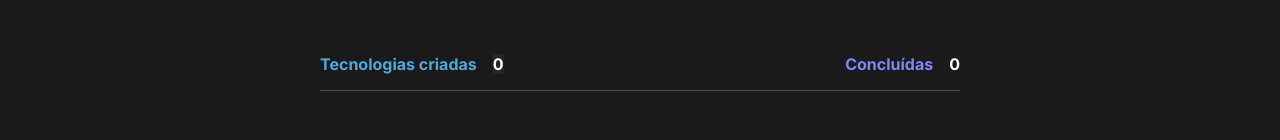
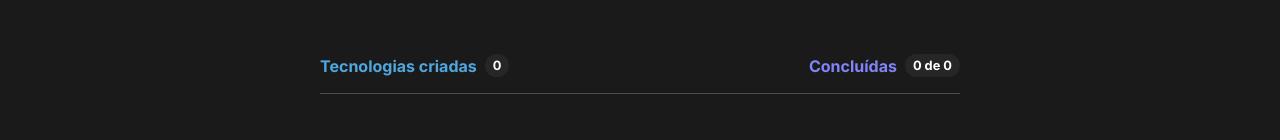
Before and after one commit to yolisses/minhas-tecnologias, a React (Vite) app: page / in a window 1280 px wide. Shown: the part 187-327 px from the top of the page. Built offline with nearby package versions, Linux system fonts and the light colour scheme.

Commit message:
create badge

```diff
--- /dev/null
+++ b/src/badge.tsx
@@ -0,0 +1,20 @@
+import { ReactNode } from "react";
+
+type Props = {
+  children: ReactNode;
+};
+
+export function Badge({ children }: Props) {
+  return (
+    <div
+      className="bg-gray-500 rounded-full"
+      style={{
+        paddingInline: "0.5rem",
+        paddingBlock: "0.25rem",
+        fontSize: "0.8rem",
+      }}
+    >
+      {children}
+    </div>
+  );
+}
--- a/src/index.css
+++ b/src/index.css
@@ -160,6 +160,10 @@ button {
   border-radius: 1rem;
 }
 
+.rounded-full {
+  border-radius: 9999rem;
+}
+
 .opacity-50 {
   opacity: 50%;
 }
--- a/src/techCounter.tsx
+++ b/src/techCounter.tsx
@@ -1,3 +1,4 @@
+import { Badge } from "./badge";
 import { useTechs } from "./techsContext";
 
 export function TechCounter() {
@@ -6,12 +7,14 @@ export function TechCounter() {
 
   return (
     <>
-      <div className="flex-row items-center font-bold gap-1 pb-1">
+      <div className="flex-row items-center font-bold gap-0_5 pb-1">
         <div className="text-blue">Tecnologias criadas</div>
-        <div className="bg-gray-500">{techs.length}</div>
-        <div className="ml-auto"></div>
+        <Badge>{techs.length}</Badge>
+        <div className="ml-auto" />
         <div className="text-purple">Concluídas</div>
-        <div>{finishedCount}</div>
+        <Badge>
+          {finishedCount} de {techs.length}
+        </Badge>
       </div>
       <hr />
     </>
```
